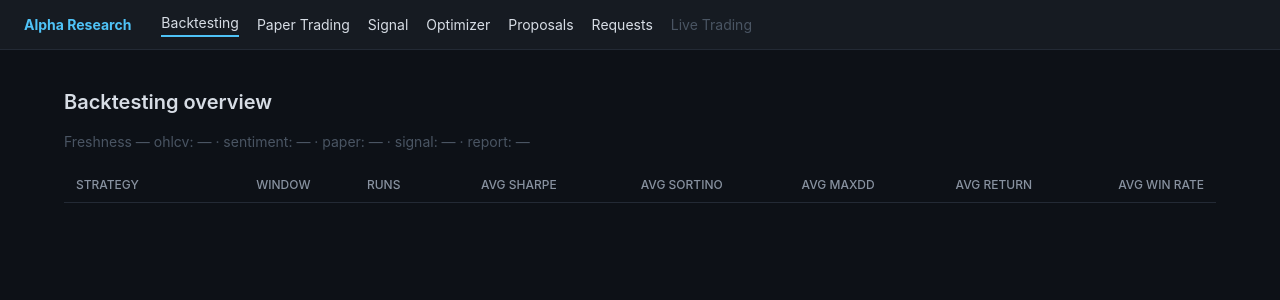
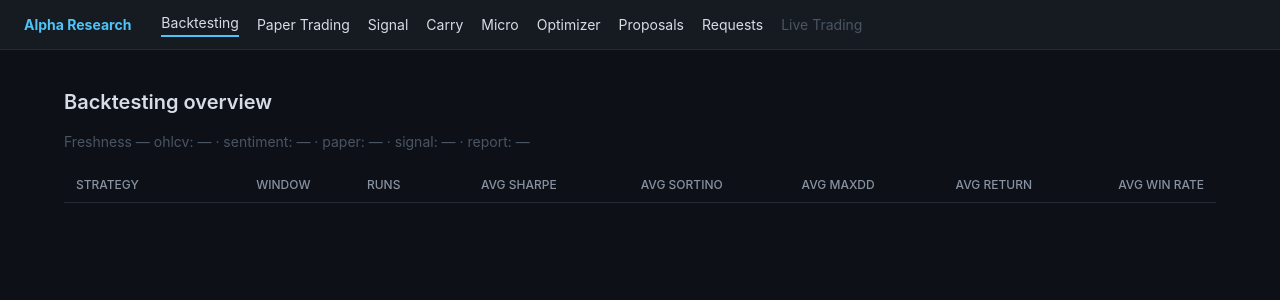
Before and after one commit to giteshpoudel/alpha-research-engine, a FastAPI app: page / in a window 1280 px wide. Shown: the top 300 px of the page. Run offline with FastAPI, Linux system fonts and the light colour scheme; lists and menus that the app fills with data are empty.

Commit message:
feat: dashboard carry + microstructure panels; isolate carry tests
- /carry and /micro pages + /api twins; carry_summary, micro_coverage queries
- fix: carry tests deleted production funding_carry rows (now TEST_-scoped)
- tests 334/334

```diff
--- a/src/dashboard/app.py
+++ b/src/dashboard/app.py
@@ -306,4 +306,35 @@ def create_app() -> FastAPI:
             for row in queries.signal_results(client, db=db)
         ]
 
+    @app.get("/carry", response_class=HTMLResponse)
+    def carry_page(request: Request):
+        client, db = _conn()
+        return templates.TemplateResponse(
+            request, "carry.html",
+            {"request": request, "active": "carry",
+             "rows": _fmt_rows(queries.carry_summary(client, db=db))},
+        )
+
+    @app.get("/api/carry")
+    def api_carry():
+        client, db = _conn()
+        return [
+            {k: (str(v) if hasattr(v, "isoformat") else v) for k, v in row.items()}
+            for row in queries.carry_summary(client, db=db)
+        ]
+
+    @app.get("/micro", response_class=HTMLResponse)
+    def micro_page(request: Request):
+        client, db = _conn()
+        return templates.TemplateResponse(
+            request, "micro.html",
+            {"request": request, "active": "micro",
+             "coverage": queries.micro_coverage(client, db=db)},
+        )
+
+    @app.get("/api/micro")
+    def api_micro():
+        client, db = _conn()
+        return _jsonable(queries.micro_coverage(client, db=db))
+
     return app
--- a/src/dashboard/queries.py
+++ b/src/dashboard/queries.py
@@ -488,3 +488,37 @@ def signal_results(client, db: str | None = None) -> list[dict]:
                   "tstat", "insufficient", "detail", "computed_at"), row))
         for row in rows
     ]
+
+
+# ---------- Funding carry & microstructure ----------
+
+
+def carry_summary(client, db: str | None = None) -> list[dict]:
+    """Realised delta-neutral carry equity per symbol (strategy 'funding_carry')."""
+    rows = client.query(
+        f"""
+        SELECT symbol, count() AS bars, argMin(equity, ts) AS start_equity,
+               argMax(equity, ts) AS end_equity, min(ts) AS first_ts, max(ts) AS last_ts
+        FROM {_db(db)}.paper_equity FINAL
+        WHERE strategy = 'funding_carry'
+        GROUP BY symbol ORDER BY symbol
+        """
+    ).result_rows
+    out = []
+    for symbol, bars, start, end, first, last in rows:
+        total = (float(end) / float(start) - 1.0) if float(start) else 0.0
+        out.append({"symbol": symbol, "bars": bars, "start_equity": start,
+                    "end_equity": end, "total_return": total,
+                    "first_ts": first, "last_ts": last})
+    return out
+
+
+def micro_coverage(client, db: str | None = None) -> dict:
+    """Row counts / span for the forward-collected microstructure tables."""
+    def _stat(table: str):
+        row = client.query(
+            f"SELECT count() AS rows, uniqExact(symbol) AS symbols, "
+            f"minOrNull(ts) AS first_ts, maxOrNull(ts) AS last_ts FROM {_db(db)}.{table}"
+        ).result_rows[0]
+        return {"rows": row[0], "symbols": row[1], "first_ts": row[2], "last_ts": row[3]}
+    return {"order_book": _stat("order_book_snapshots"), "trades": _stat("market_trades")}
--- a/src/dashboard/templates/base.html
+++ b/src/dashboard/templates/base.html
@@ -14,6 +14,8 @@
   <a href="/" class="{{ 'active' if active|default('backtesting') == 'backtesting' }}">Backtesting</a>
   <a href="/paper" class="{{ 'active' if active|default('backtesting') == 'paper' }}">Paper Trading</a>
   <a href="/signal" class="{{ 'active' if active|default('backtesting') == 'signal' }}">Signal</a>
+  <a href="/carry" class="{{ 'active' if active|default('backtesting') == 'carry' }}">Carry</a>
+  <a href="/micro" class="{{ 'active' if active|default('backtesting') == 'micro' }}">Micro</a>
   <a href="/optimizer" class="{{ 'active' if active|default('backtesting') == 'optimizer' }}">Optimizer</a>
   <a href="/proposals" class="{{ 'active' if active|default('backtesting') == 'proposals' }}">Proposals</a>
   <a href="/requests" class="{{ 'active' if active|default('backtesting') == 'requests' }}">Requests</a>
```
Also changed, not shown: src/dashboard/templates/carry.html (added, +25 -0 lines), src/dashboard/templates/micro.html (added, +22 -0 lines), tests/test_carry_runner.py (+11 -3 lines), README.md.
